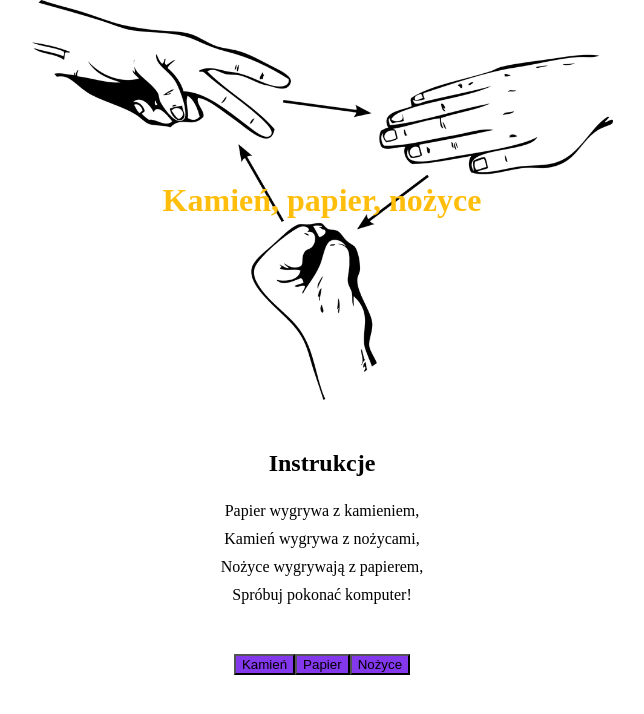
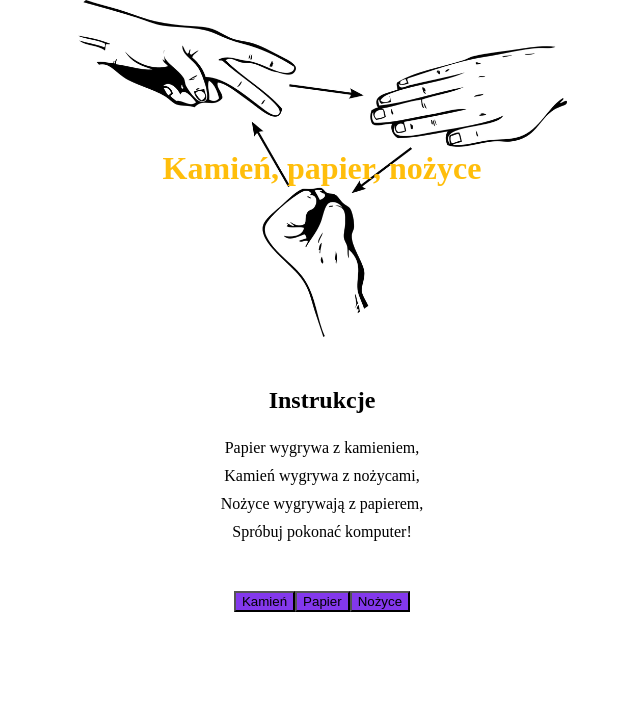
Before and after one commit to ilmasota/javascript-prework, a website: page index.html in a window 1280 px wide. Shown: the whole page, without its empty margins (318-962 px from the left). Drawn offline with Linux system fonts and the light colour scheme.

Commit message:
Fix styling

```diff
--- a/index.html
+++ b/index.html
@@ -23,7 +23,7 @@
 		</div>
 	</div>
 	<div class="section">
-		<div id="buttons" class="row">
+		<div id="buttons" class="row btns">
 			<button id="play-rock" class="btn">Kamień</button>
 			<button id="play-paper" class="btn">Papier</button>
 			<button id="play-scissors" class="btn">Nożyce</button>
--- a/sass/style.scss
+++ b/sass/style.scss
@@ -10,24 +10,13 @@ $color-button: #8338EC;
     box-sizing: border-box;
 }
 
-html {
-  height: 100%;
-}
-
 body {
-  height: 100%;
   margin: 0;
 }
 
 .container {
   text-align: center;
   margin: 0;
-}
-
-.row {
-  flex-wrap: wrap;
-  justify-content: center;
-  text-align: center;
 }
 
 p {
@@ -51,10 +40,6 @@ h4 {
   text-align: center;
 }
 
-.row {
-  margin: 0;
-}
-
 /* Welcome */
 
 header {
@@ -67,7 +52,7 @@ header {
   flex-direction: column;
   align-items: center;
   margin: 0;
-  height: 50%;
+  padding: 150px 0;
 }
 
 .title {
@@ -84,6 +69,12 @@ header {
 
 /* buttons */
 
+.btns {
+  justify-content: center;
+  text-align: center;
+  margin: 0;
+}
+
 .btn {
   background-color: $color-button;
 }
```
Also changed, not shown: css/style.css, 1 other file.
